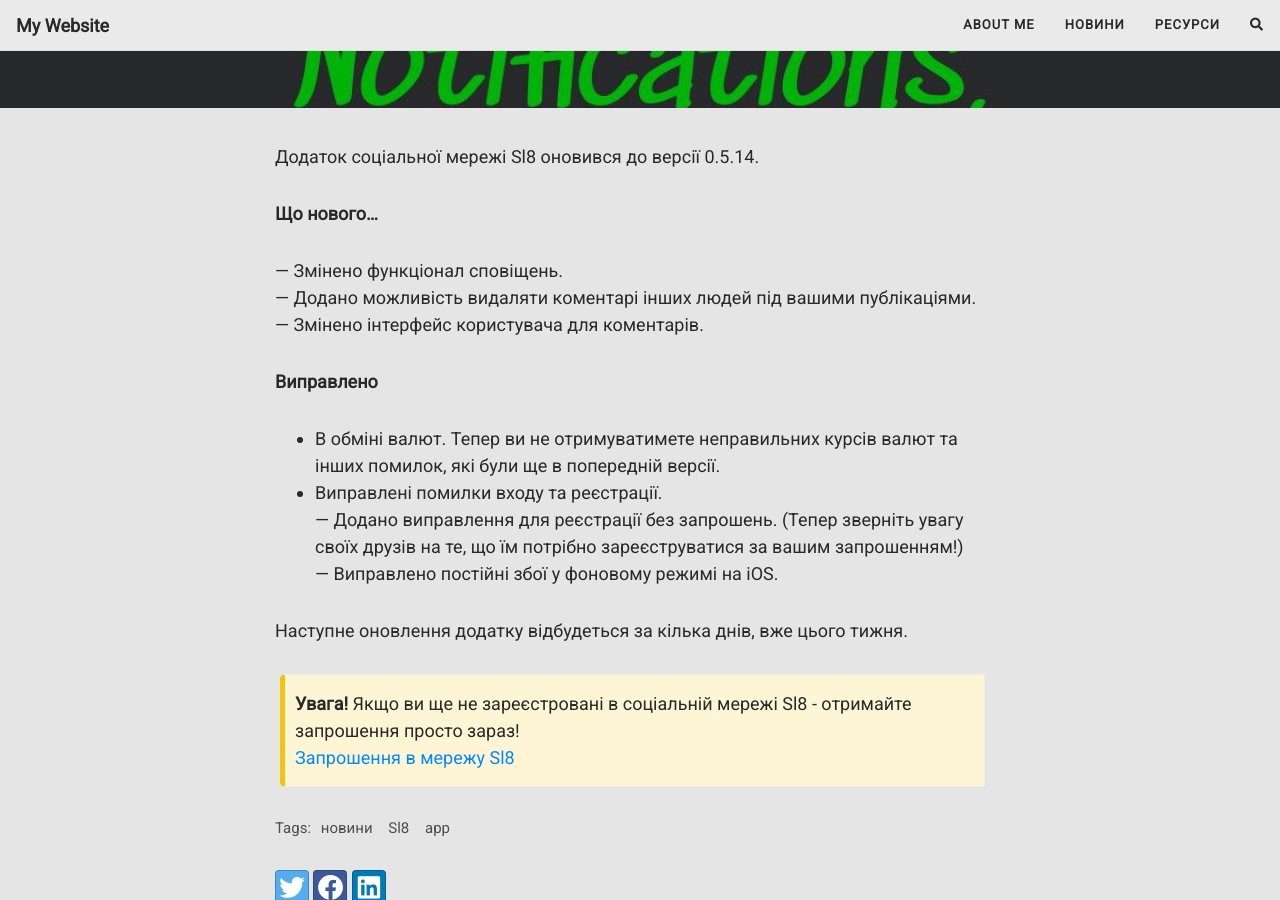
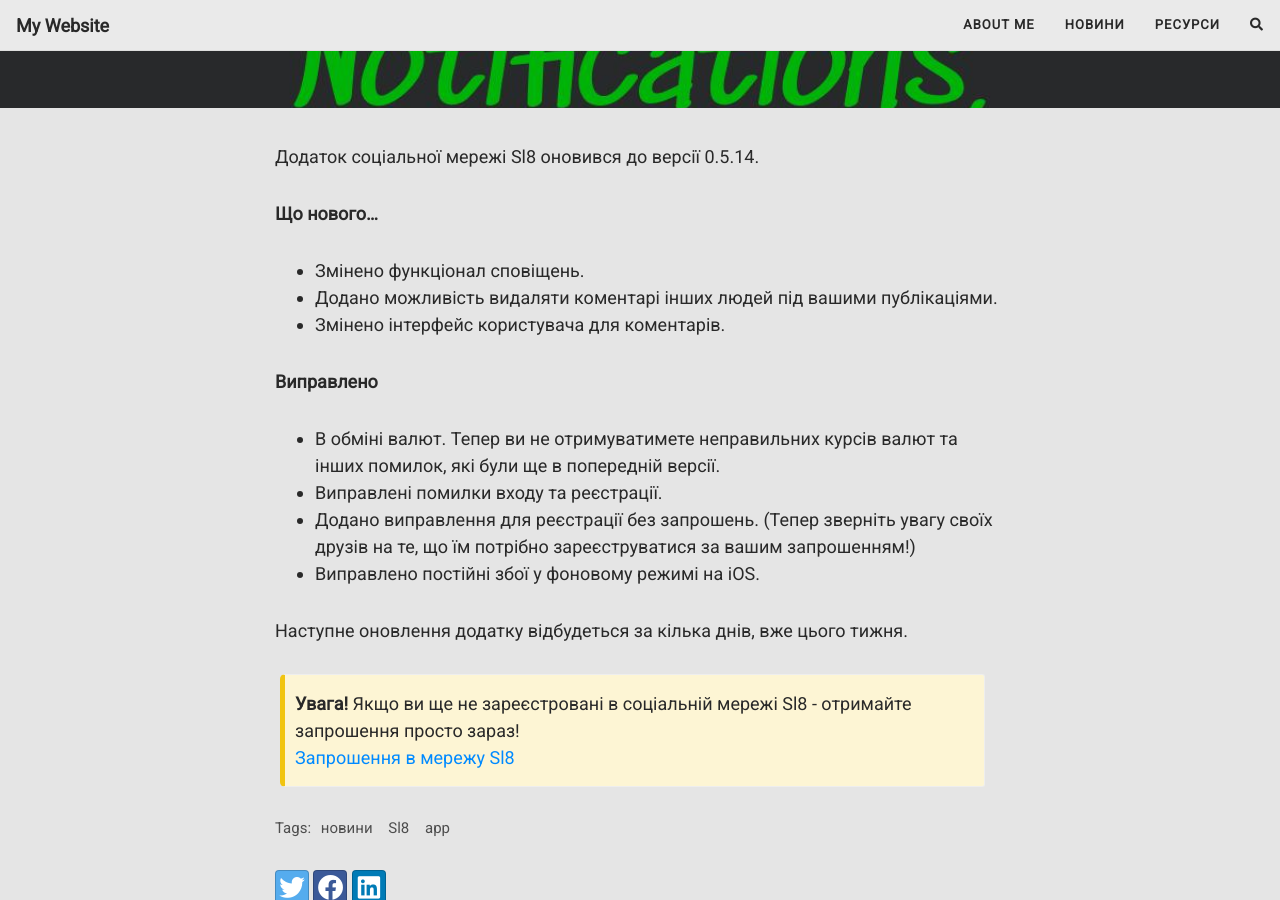
Before and after one commit to UncleJammer/unclejammer.github.io, a Jekyll site: the page built from _posts/2021-12-20-sl8-app-update_0_5_14.md, in a window 1280 px wide and 900 px high, scrolled down 440 px. Built offline with Jekyll 4.4.1, drawn with Linux system fonts in a browser that asks for light colours; nearby versions of some CDN libraries; comment, search, counter and statistics services are not loaded.

Commit message:
Update 2021-12-20-sl8-app-update_0_5_14.md

```diff
--- a/_posts/2021-12-20-sl8-app-update_0_5_14.md
+++ b/_posts/2021-12-20-sl8-app-update_0_5_14.md
@@ -11,15 +11,15 @@
 
 **Що нового...**<br />
 
-— Змінено функціонал сповіщень.<br />
-— Додано можливість видаляти коментарі інших людей під вашими публікаціями.<br />
-— Змінено інтерфейс користувача для коментарів.<br />
+- Змінено функціонал сповіщень.<br />
+- Додано можливість видаляти коментарі інших людей під вашими публікаціями.<br />
+- Змінено інтерфейс користувача для коментарів.<br />
 
 **Виправлено**<br />
 - В обміні валют. Тепер ви не отримуватимете неправильних курсів валют та інших помилок, які були ще в попередній версії.<br />
 - Виправлені помилки входу та реєстрації.<br />
-— Додано виправлення для реєстрації без запрошень. (Тепер зверніть увагу своїх друзів на те, що їм потрібно зареєструватися за вашим запрошенням!)<br />
-— Виправлено постійні збої у фоновому режимі на iOS.<br />
+- Додано виправлення для реєстрації без запрошень. (Тепер зверніть увагу своїх друзів на те, що їм потрібно зареєструватися за вашим запрошенням!)<br />
+- Виправлено постійні збої у фоновому режимі на iOS.<br />
 
 Наступне оновлення додатку відбудеться за кілька днів, вже цього тижня.
 
```
